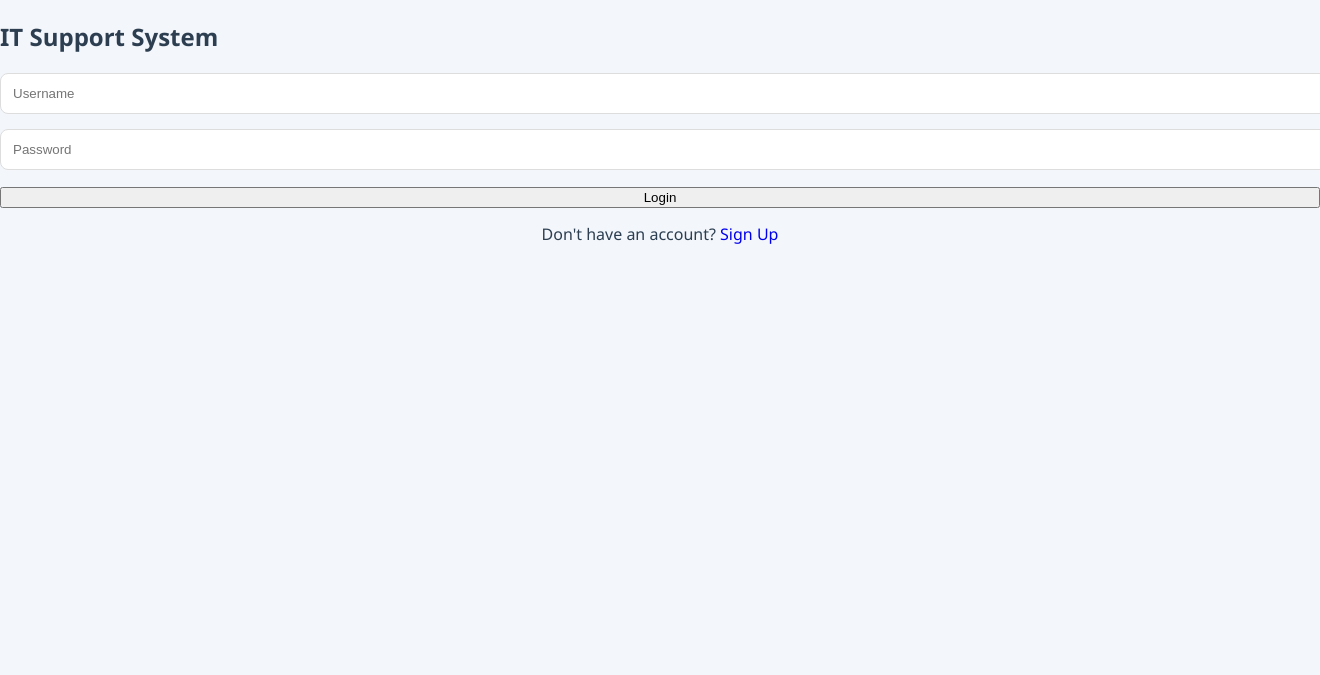
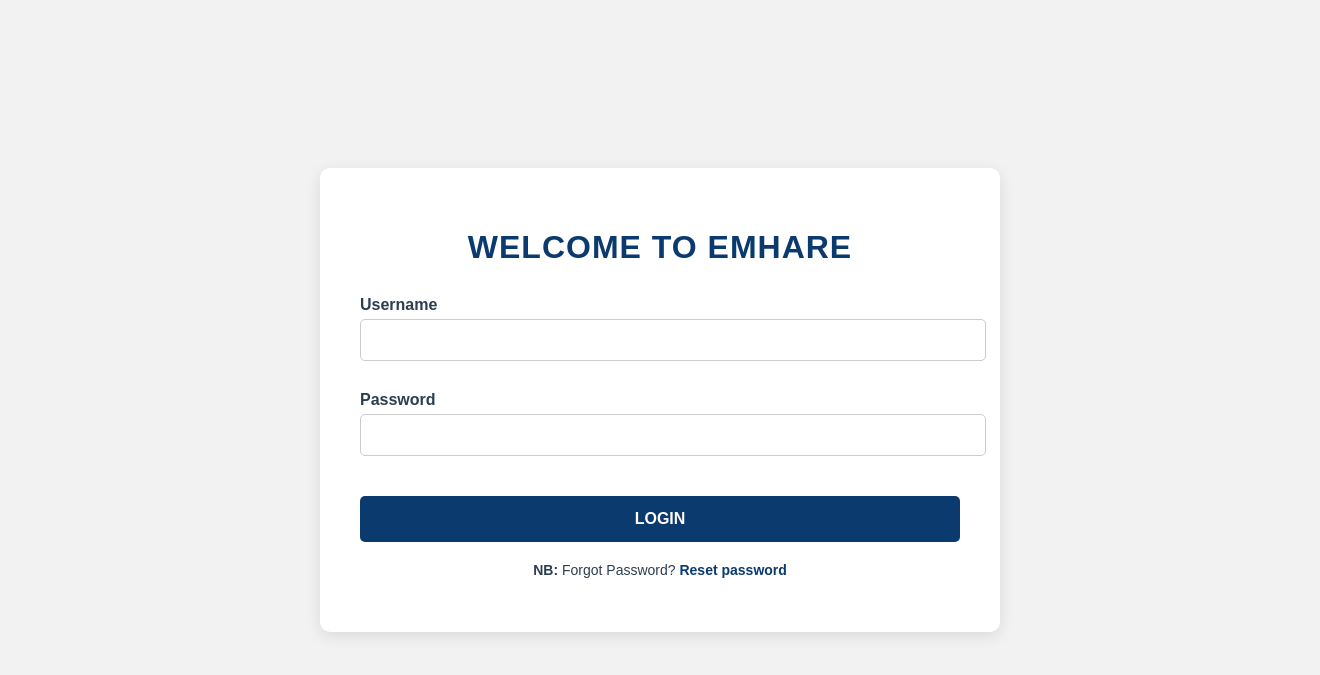
Before and after one commit to SamsonDeon/IT_Support_System, a Flask app: page / in a window 1320 px wide; the page is wider, and only the part inside the window is pictured. Shown: the top 675 px of that part. Run offline with Flask 3, Linux system fonts and the light colour scheme.

Commit message:
Login upgrated

```diff
--- a/static/style.css
+++ b/static/style.css
@@ -346,3 +346,90 @@ body.dark .navbar {
         width: 95%;
     }
 }
+body {
+    margin: 0;
+    font-family: Arial, Helvetica, sans-serif;
+    background-color: #f2f2f2;
+}
+
+/* Center container */
+.login-container {
+    display: flex;
+    justify-content: center;
+    align-items: center;
+    height: 100vh;
+}
+
+/* Login box */
+.login-box {
+    background: white;
+    width: 600px;
+    padding: 40px;
+    border-radius: 10px;
+    box-shadow: 0px 4px 15px rgba(0,0,0,0.1);
+    text-align: center;
+}
+
+/* Title */
+.login-box h1 {
+    color: #0b3a6e;
+    margin-bottom: 30px;
+    letter-spacing: 1px;
+}
+
+/* Labels */
+.login-box label {
+    display: block;
+    text-align: left;
+    margin-top: 15px;
+    font-weight: bold;
+}
+
+/* Input fields */
+.login-box input {
+    width: 100%;
+    padding: 12px;
+    margin-top: 5px;
+    border-radius: 5px;
+    border: 1px solid #ccc;
+    font-size: 14px;
+}
+
+/* Button */
+.login-box button {
+    width: 100%;
+    margin-top: 25px;
+    padding: 14px;
+    background-color: #0b3a6e;
+    color: white;
+    border: none;
+    border-radius: 5px;
+    font-weight: bold;
+    font-size: 16px;
+    cursor: pointer;
+}
+
+.login-box button:hover {
+    background-color: #092d55;
+}
+
+/* Reset text */
+.reset-text {
+    margin-top: 20px;
+    font-size: 14px;
+}
+
+.reset-text a {
+    color: #0b3a6e;
+    text-decoration: none;
+    font-weight: bold;
+}
+
+/* Error message */
+.error-message {
+    background-color: #ffe0e0;
+    color: red;
+    padding: 10px;
+    border-radius: 5px;
+    margin-bottom: 15px;
+}
--- a/templates/login.html
+++ b/templates/login.html
@@ -2,34 +2,41 @@
 <html lang="en">
 <head>
     <meta charset="UTF-8">
-    <meta name="viewport" content="width=device-width, initial-scale=1.0">
+    <title>Login</title>
     <link rel="stylesheet" href="{{ url_for('static', filename='style.css') }}">
-    <title>Login_page</title>
 </head>
 <body>
-    <div class="auth-box">
-    <h2>IT Support System</h2>
+
+<div class="login-container">
+    <div class="login-box">
+        <h1>WELCOME TO EMHARE</h1>
 
         {% with messages = get_flashed_messages() %}
           {% if messages %}
             {% for message in messages %}
-          <script>
-            alert("{{ message }}");
-          </script>
+              <div class="error-message">
+                {{ message }}
+              </div>
             {% endfor %}
           {% endif %}
         {% endwith %}
 
-    <form method="post">
-        <input type="text" name="username" placeholder="Username" required>
-        <input type="password" name="password" placeholder="Password" required>
-        <button type="submit">Login</button>
+        <form method="POST">
+            <label>Username</label>
+            <input type="text" name="username" required>
+
+            <label>Password</label>
+            <input type="password" name="password" required>
+
+            <button type="submit">LOGIN</button>
         </form>
 
-    <p style="text-align:center; margin-top:15px;">
-        Don't have an account?
-        <a href="/signup">Sign Up</a>
+        <p class="reset-text">
+            <strong>NB:</strong> Forgot Password?
+            <a href="#">Reset password</a>
         </p>
     </div>
+</div>
+
 </body>
 </html>
```
Lines whose indentation alone changed are shown as unchanged.
